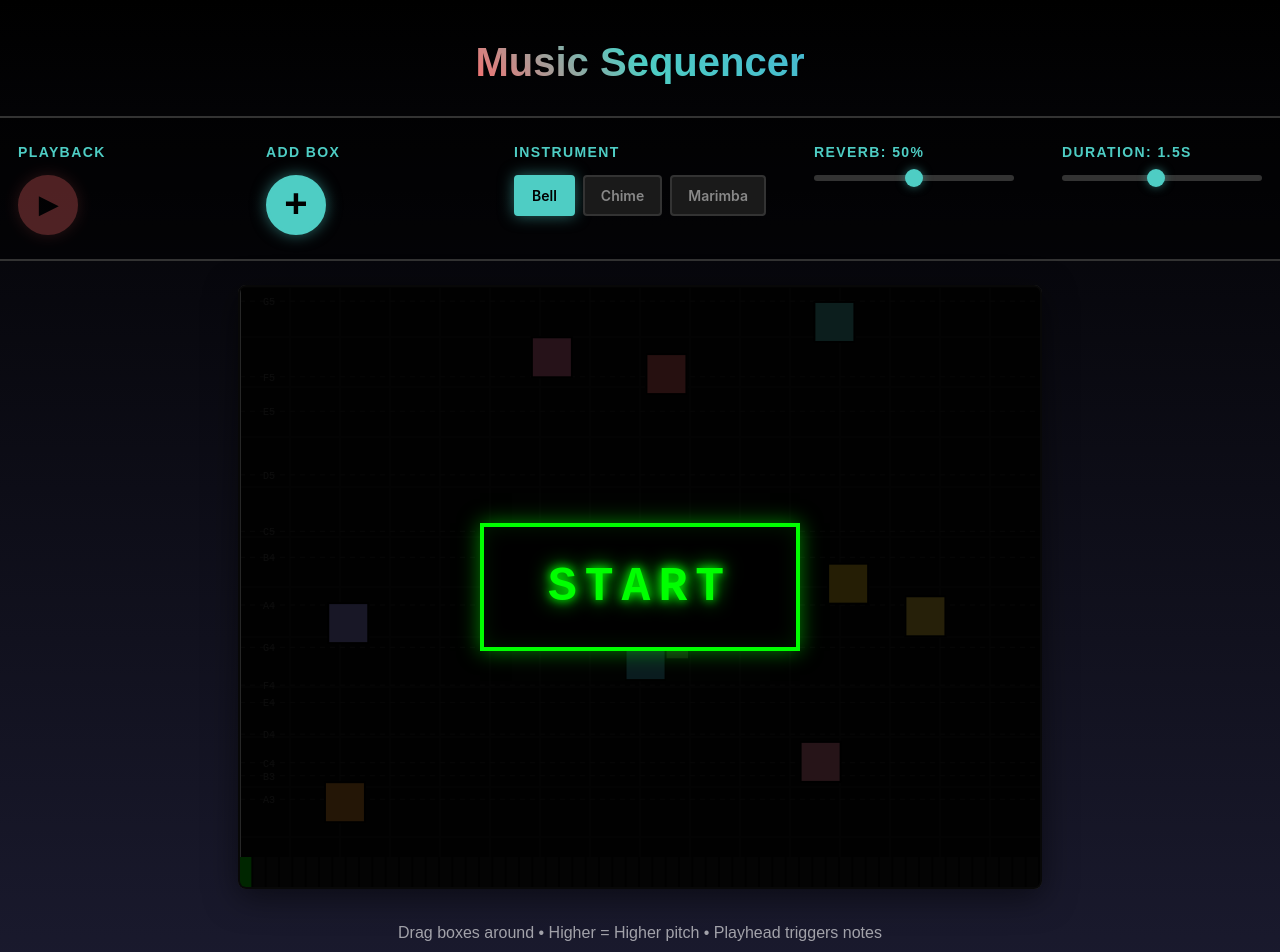
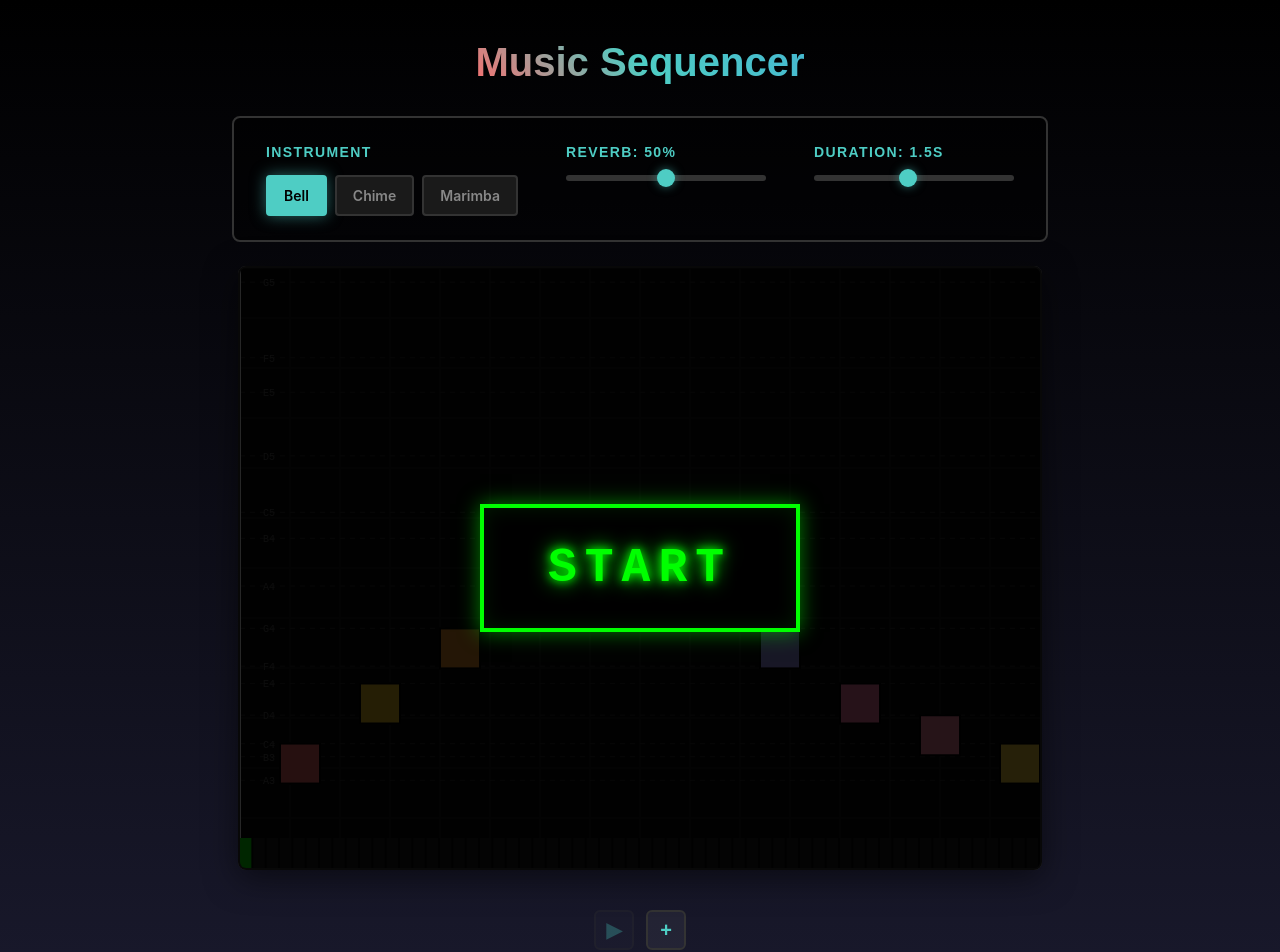
Before and after one commit to ilyaLibin/todoink, a Next.js app: page /music_square in a window 1280 px wide. Shown: the top 952 px of the page. Built offline with nearby package versions, Linux system fonts and the light colour scheme.

Commit message:
siquencer

```diff
--- a/src/app/music_square/page.module.css
+++ b/src/app/music_square/page.module.css
@@ -82,66 +82,45 @@
   box-shadow: 0 0 15px rgba(78, 205, 196, 0.5);
 }
 
-.playStopButton {
-  width: 60px;
-  height: 60px;
-  border-radius: 50%;
-  background: #ff6b6b;
-  border: 3px solid #ff6b6b;
-  color: #000;
-  font-size: 1.5rem;
+.canvasControls {
+  display: flex;
+  gap: 0.75rem;
+  margin-top: 1rem;
+  justify-content: center;
+}
+
+.canvasControlButton {
+  width: 40px;
+  height: 40px;
+  border-radius: 6px;
+  background: rgba(255, 255, 255, 0.05);
+  border: 2px solid #333;
+  color: #4ecdc4;
+  font-size: 1.25rem;
   font-weight: bold;
   cursor: pointer;
   display: flex;
   align-items: center;
   justify-content: center;
   transition: all 0.2s ease;
-  box-shadow: 0 0 15px rgba(255, 107, 107, 0.5);
   line-height: 1;
 }
 
-.playStopButton:hover:not(:disabled) {
-  background: #ff8787;
-  transform: scale(1.1);
-  box-shadow: 0 0 25px rgba(255, 107, 107, 0.8);
+.canvasControlButton:hover:not(:disabled) {
+  background: rgba(78, 205, 196, 0.1);
+  border-color: #4ecdc4;
+  color: #4ecdc4;
+  box-shadow: 0 0 10px rgba(78, 205, 196, 0.3);
 }
 
-.playStopButton:active:not(:disabled) {
+.canvasControlButton:active:not(:disabled) {
   transform: scale(0.95);
+  background: rgba(78, 205, 196, 0.2);
 }
 
-.playStopButton:disabled {
+.canvasControlButton:disabled {
   opacity: 0.3;
   cursor: not-allowed;
-}
-
-.addButton {
-  width: 60px;
-  height: 60px;
-  border-radius: 50%;
-  background: #4ecdc4;
-  border: 3px solid #4ecdc4;
-  color: #000;
-  font-size: 2.5rem;
-  font-weight: bold;
-  cursor: pointer;
-  display: flex;
-  align-items: center;
-  justify-content: center;
-  transition: all 0.2s ease;
-  box-shadow: 0 0 15px rgba(78, 205, 196, 0.5);
-  line-height: 1;
-  padding-bottom: 4px;
-}
-
-.addButton:hover {
-  background: #5fddd4;
-  transform: scale(1.1);
-  box-shadow: 0 0 25px rgba(78, 205, 196, 0.8);
-}
-
-.addButton:active {
-  transform: scale(0.95);
 }
 
 .slider {
--- a/src/app/music_square/page.tsx
+++ b/src/app/music_square/page.tsx
@@ -60,23 +60,48 @@ export default function MusicSquare() {
   const offsetRef = useRef({ x: 0, y: 0 });
   const activeOscillatorsRef = useRef<Map<number, { osc: OscillatorNode; gain: GainNode }>>(new Map());
 
-  // Initialize boxes with random positions
+  // Initialize boxes with a musical melody pattern
   useEffect(() => {
     const colors = [
       "#ff6b6b", "#f9ca24", "#f0932b", "#6ab04c", "#4ecdc4",
       "#45b7d1", "#a29bfe", "#fd79a8", "#ff85a2", "#ffd93d"
     ];
 
-    const initialBoxes: Box[] = Array.from({ length: 10 }, (_, i) => ({
+    // Define a pleasant melody using pentatonic scale
+    // C4, E4, G4, A4, C5, A4, G4, E4, D4, C4
+    const melodyNotes = [
+      { note: "C4", freq: 261.63 },
+      { note: "E4", freq: 329.63 },
+      { note: "G4", freq: 392.00 },
+      { note: "A4", freq: 440.00 },
+      { note: "C5", freq: 523.25 },
+      { note: "A4", freq: 440.00 },
+      { note: "G4", freq: 392.00 },
+      { note: "E4", freq: 329.63 },
+      { note: "D4", freq: 293.66 },
+      { note: "C4", freq: 261.63 },
+    ];
+
+    const initialBoxes: Box[] = melodyNotes.map((noteData, i) => {
+      // Calculate Y position for this note
+      const normalizedFreq = (noteData.freq - MIN_FREQ) / (MAX_FREQ - MIN_FREQ);
+      const noteY = (1 - normalizedFreq) * (CANVAS_HEIGHT - LED_HEIGHT - BOX_SIZE);
+
+      // Spread boxes evenly across X axis
+      const spacing = (CANVAS_WIDTH - BOX_SIZE * 2) / (melodyNotes.length - 1);
+      const x = BOX_SIZE + spacing * i;
+
+      return {
         id: i,
-      x: Math.random() * (CANVAS_WIDTH - BOX_SIZE),
-      y: Math.random() * (CANVAS_HEIGHT - LED_HEIGHT - BOX_SIZE),
+        x: x,
+        y: noteY,
         width: BOX_SIZE,
         height: BOX_SIZE,
         color: colors[i],
         isPlaying: false,
         isBlinking: false,
-    }));
+      };
+    });
 
     setBoxes(initialBoxes);
   }, []);
@@ -481,24 +506,6 @@ export default function MusicSquare() {
       <div className={styles.content}>
         <div className={styles.controlsWrapper}>
           <div className={styles.controlSection}>
-            <label className={styles.label}>Playback</label>
-            <button
-              className={styles.playStopButton}
-              onClick={togglePlayStop}
-              disabled={!isStarted}
-            >
-              {isPlaying ? "■" : "▶"}
-            </button>
-          </div>
-
-          <div className={styles.controlSection}>
-            <label className={styles.label}>Add Box</label>
-            <button className={styles.addButton} onClick={addNewBox}>
-              +
-            </button>
-          </div>
-
-          <div className={styles.controlSection}>
             <label className={styles.label}>Instrument</label>
             <div className={styles.buttonGroup}>
               <button
@@ -573,8 +580,27 @@ export default function MusicSquare() {
             </div>
           )}
         </div>
+
+        <div className={styles.canvasControls}>
+          <button
+            className={styles.canvasControlButton}
+            onClick={togglePlayStop}
+            disabled={!isStarted}
+            title={isPlaying ? "Stop" : "Play"}
+          >
+            {isPlaying ? "■" : "▶"}
+          </button>
+          <button
+            className={styles.canvasControlButton}
+            onClick={addNewBox}
+            title="Add Box"
+          >
+            +
+          </button>
+        </div>
+
         <p className={styles.instruction}>
-          Drag boxes around • Higher = Higher pitch • Playhead triggers notes
+          Drag boxes • Higher = Higher pitch • Right-click to delete
         </p>
       </div>
     </main>
```
Lines whose indentation alone changed are shown as unchanged.
